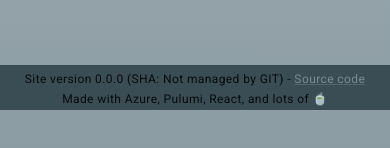
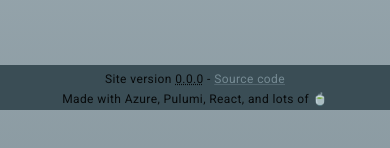
Before and after one commit to CodeWell-fi/website, a React (Create React App) app in the folder frontend/code/: page / in a window 390 px wide. Shown: the part 734-882 px from the top of the page. Built offline with nearby package versions, Linux system fonts and the light colour scheme.

Commit message:
#32 Let's not print SHA on mobile devies, as it w…
…ill eat up too much space.

```diff
--- a/frontend/code/src/Footer.tsx
+++ b/frontend/code/src/Footer.tsx
@@ -15,17 +15,17 @@ const Footer = ({ label, githubLink }: FooterProps) => {
     sx: displayOnSameRow,
     variant: typography,
   } as const;
-  const shaString = `SHA: ${
-    process.env.REACT_APP_GIT_SHA ?? "Not managed by GIT"
-  }`;
-  // Show title only when viewing on browsers which have hover ability on their primary device
-  const abbrTitle = matchMedia("(hover: hover)").matches
-    ? shaString
-    : undefined;
-  let abbrContents = process.env.REACT_APP_VERSION_STRING ?? "0.0.0";
-  if (!abbrTitle) {
-    abbrContents = `${abbrContents} (${shaString})`;
-  }
+  // const shaString = `SHA: ${
+  //   process.env.REACT_APP_GIT_SHA ?? "Not managed by GIT"
+  // }`;
+  // // Show title only when viewing on browsers which have hover ability on their primary device
+  // const abbrTitle = matchMedia("(hover: hover)").matches
+  //   ? shaString
+  //   : undefined;
+  // let abbrContents = process.env.REACT_APP_VERSION_STRING ?? "0.0.0";
+  // if (!abbrTitle) {
+  //   abbrContents = `${abbrContents} (${shaString})`;
+  // }
   return (
     <Container
       sx={{
@@ -57,7 +57,7 @@ const Footer = ({ label, githubLink }: FooterProps) => {
           }}
         >
           <Typography {...typographyProps}>Site version&nbsp;</Typography>
-          {/* <Typography
+          <Typography
             component="abbr"
             title={`SHA: ${
               process.env.REACT_APP_GIT_SHA ?? "Not managed by GIT"
@@ -65,10 +65,10 @@ const Footer = ({ label, githubLink }: FooterProps) => {
             {...typographyProps}
           >
             {process.env.REACT_APP_VERSION_STRING ?? "0.0.0"}
+          </Typography>
+          {/* <Typography component="abbr" title={abbrTitle} {...typographyProps}>
+            {abbrContents}
           </Typography> */}
-          <Typography component="abbr" title={abbrTitle} {...typographyProps}>
-            {abbrContents}
-          </Typography>
           <Typography {...typographyProps}>&nbsp;-&nbsp;</Typography>
           <Link
             href={githubLink}
```
